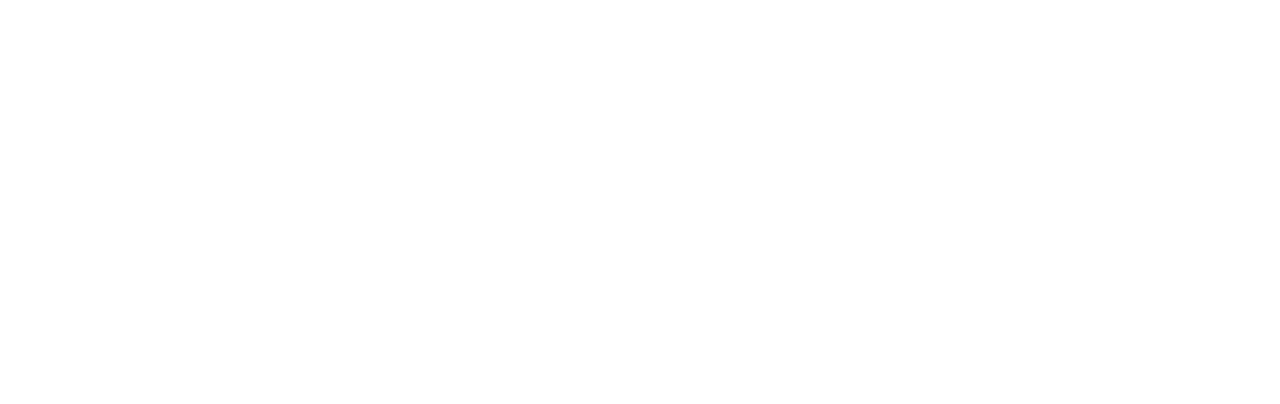
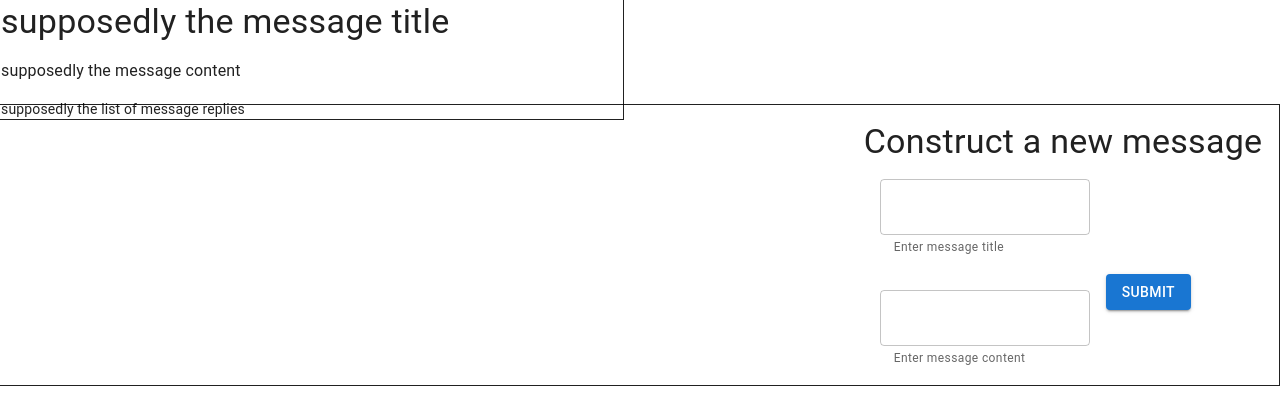
Before and after one commit to will570/cart-reservation, a React (Create React App) app in the folder frontend/client/: page /message in a window 1280 px wide. Before the commit this address had no page. Shown: the top 404 px of the page. Built offline with nearby package versions, Linux system fonts and the light colour scheme.

Commit message:
added 'title' attribute to MessageModel, unfinished skeleton of MessagePage

```diff
--- a/frontend/client/package.json
+++ b/frontend/client/package.json
@@ -17,7 +17,7 @@
     "react": "^18.2.0",
     "react-dom": "^18.2.0",
     "react-router-dom": "^6.4.3",
-    "react-scripts": "^2.1.3",
+    "react-scripts": "^5.0.1",
     "web-vitals": "^2.1.4"
   },
   "scripts": {
--- a/frontend/client/src/App.js
+++ b/frontend/client/src/App.js
@@ -3,6 +3,7 @@ import {BrowserRouter as Router, Routes, Route} from "react-router-dom"
 import ReservationPage from './pages/ReservationPage';
 import LoginForm from './pages/LoginPage';
 import Sidebar from './components/Sidebar';
+import MessagePage from './pages/MessagePage';
 
 function App() {
     return (
@@ -12,7 +13,7 @@ function App() {
                 <Route path="/reservation" element={<ReservationPage />} />
                 <Route path="/login" element={<LoginForm />} />
                 <Route path="/sidebar" element={<Sidebar />} />
-
+                <Route path="/message" element={<MessagePage />} />
                 </Routes>
             </Router>
         </div>
--- a/frontend/client/src/components/building.js
+++ b/frontend/client/src/components/building.js
@@ -1,5 +1,4 @@
 import React from 'react';
-//import button from '../components/button.js';
 import {Button, Typography} from '@material-ui/core';
 import { Box } from '@mui/material';
 
--- /dev/null
+++ b/frontend/client/src/pages/MessagePage.js
@@ -0,0 +1,62 @@
+import { Box, Button, CssBaseline, Grid, TextField, Typography } from "@mui/material";
+import React from "react";
+
+function MessagePage() {
+    return (
+        <div className="message">
+            <CssBaseline />
+            <Grid
+                container
+                spacing={2}
+                direction='column'
+                justifyContent='flex-start'
+                sx={{ border: 1, borderRight: 1, width: 1/2}}
+            >
+               <Grid item>
+                    <Typography variant='h4'>
+                        supposedly the message title
+                    </Typography>
+                </Grid>
+                <Grid item>
+                    <Typography variant='body1'>
+                        supposedly the message content
+                    </Typography>
+                </Grid>
+                <Grid item>
+                    <Typography variant='body2'>
+                        supposedly the list of message replies
+                    </Typography>
+                </Grid>
+            </Grid>
+
+            <Grid
+                container
+                spacing={2}
+                justifyContent='flex-end'
+                alignItems='right'
+                border={1}
+            >
+                <Grid item xs={4}>
+                    <Typography variant="h4">
+                        Construct a new message
+                    </Typography>
+                    <TextField
+                        multiline
+                        helperText="Enter message title"
+                        sx={{ m: 1, p: 1 }}
+                    />
+                    <TextField
+                        multiline
+                        helperText="Enter message content"
+                        sx={{ m: 1, p: 1 }}
+                    />
+                    <Button variant="contained">
+                        submit
+                    </Button>
+                </Grid>
+            </Grid>
+        </div>
+    );
+}
+
+export default MessagePage;
```
Also changed, not shown: frontend/client/src/components/button.js (deleted).
